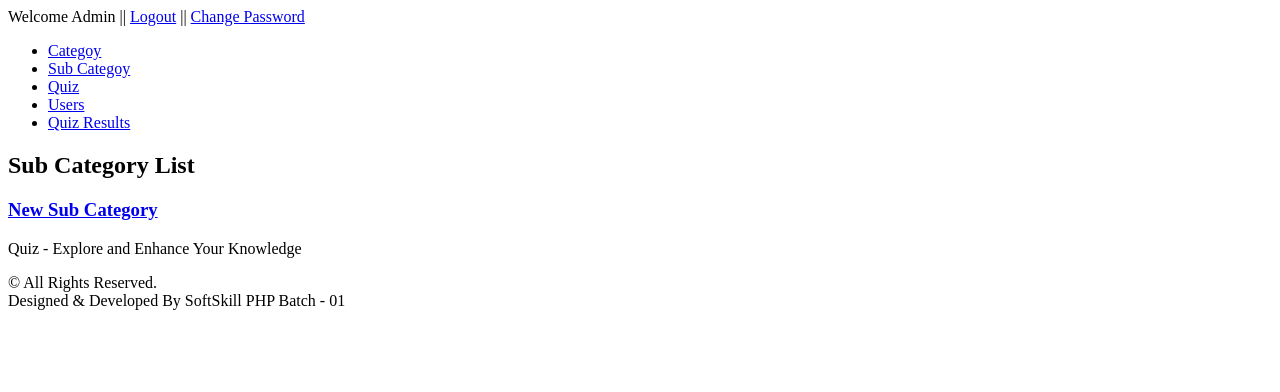
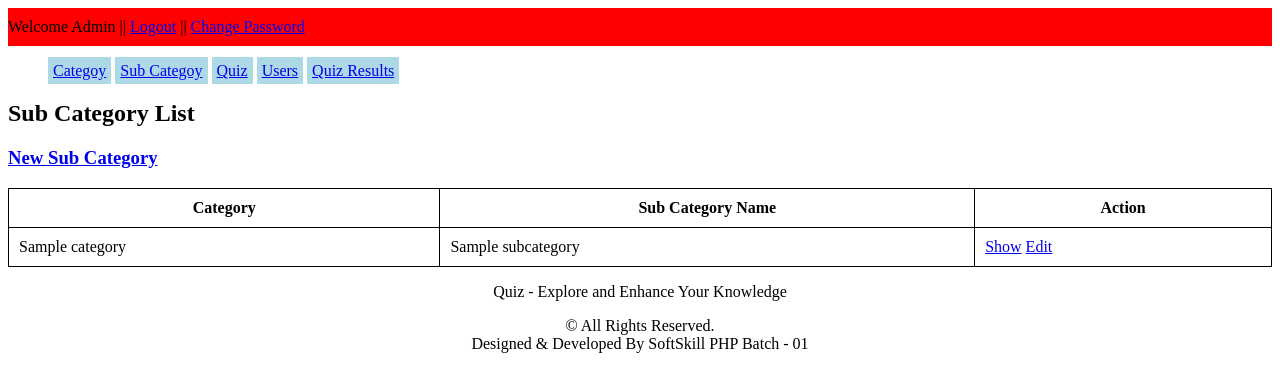
Before and after one commit to SoftSkill-BD/quiz, a PHP site: page /admin/sub_category_list.php in a window 1280 px wide. Shown: the top 392 px of the page. Run offline with PHP 8.4, Linux system fonts and the light colour scheme; the visitor is signed in with stand-in values (Sample User, id 1); tables that the repository leaves empty or names only in its code hold one stand-in row (values such as "Sample post").

Commit message:
sub category

```diff
--- a/admin/category_list.php
+++ b/admin/category_list.php
@@ -13,7 +13,6 @@
 	<title>Admin</title>
 	<?php
 		include 'includes/_header_assets.php';
-
 	?>
 </head>
 <body>
--- a/admin/sub_category_list.php
+++ b/admin/sub_category_list.php
@@ -10,7 +10,10 @@
 <!DOCTYPE html>
 <html>
 <head>
-	<title>Admin</title>
+	<title>Sub Category List</title>
+	<?php
+		include 'includes/_header_assets.php';
+	?>
 </head>
 <body>
 	<section class="top-header">
@@ -26,7 +29,41 @@
 		</div>
 		<div class="right">
 			<h1> Sub Category List</h1>
-			<h3> <a href="category_entry.php">New Sub Category</a> </h3>
+			<h3> <a href="sub_category_entry.php">New Sub Category</a> </h3>
+
+
+			<table class="table">
+				<thead>
+					<tr>
+						<th>Category</th>
+						<th>Sub Category Name</th>
+						<th>Action</th>
+					</tr>
+				</thead>
+				<tbody>
+					<?php
+						include '../db.php';
+						$query = "select s.Id, c.Name CategoryName, s.Name from SubCategory s inner join Category c on s.CategoryId = c.Id ";
+
+						$result = mysqli_query($conn, $query);
+
+						while($row = mysqli_fetch_assoc($result)){
+					?>
+							<tr>
+								<td><?= $row["CategoryName"]; ?></td>
+								<td><?= $row["Name"]; ?></td>
+								<td>
+									<a href="#">Show</a>
+									<a href="#">Edit</a>
+								</td>
+							</tr>
+
+					<?php
+						}
+
+					?>
+				</tbody>
+			</table>
 
 		</div>
 	</section>
--- /dev/null
+++ b/admin/sub_category_save.php
@@ -0,0 +1 @@
+sub_category_save.php
--- a/assets/stylesheets/admin.css
+++ b/assets/stylesheets/admin.css
@@ -33,3 +33,25 @@
 .footer {
 	text-align: center;
 }
+
+
+.table {
+	width: 100%;
+	border-collapse: collapse;
+}
+
+.table, td, th {
+	border: 1px solid black;
+
+}
+
+td, th {
+	padding:10px;
+	/*height: 50px;*/
+
+	/*vertical-align: bottom;*/
+}
+
+/*td{
+	text-align: center;
+}*/
```
Also changed, not shown: admin/sub_category_entry.php (+38 -3 lines).
